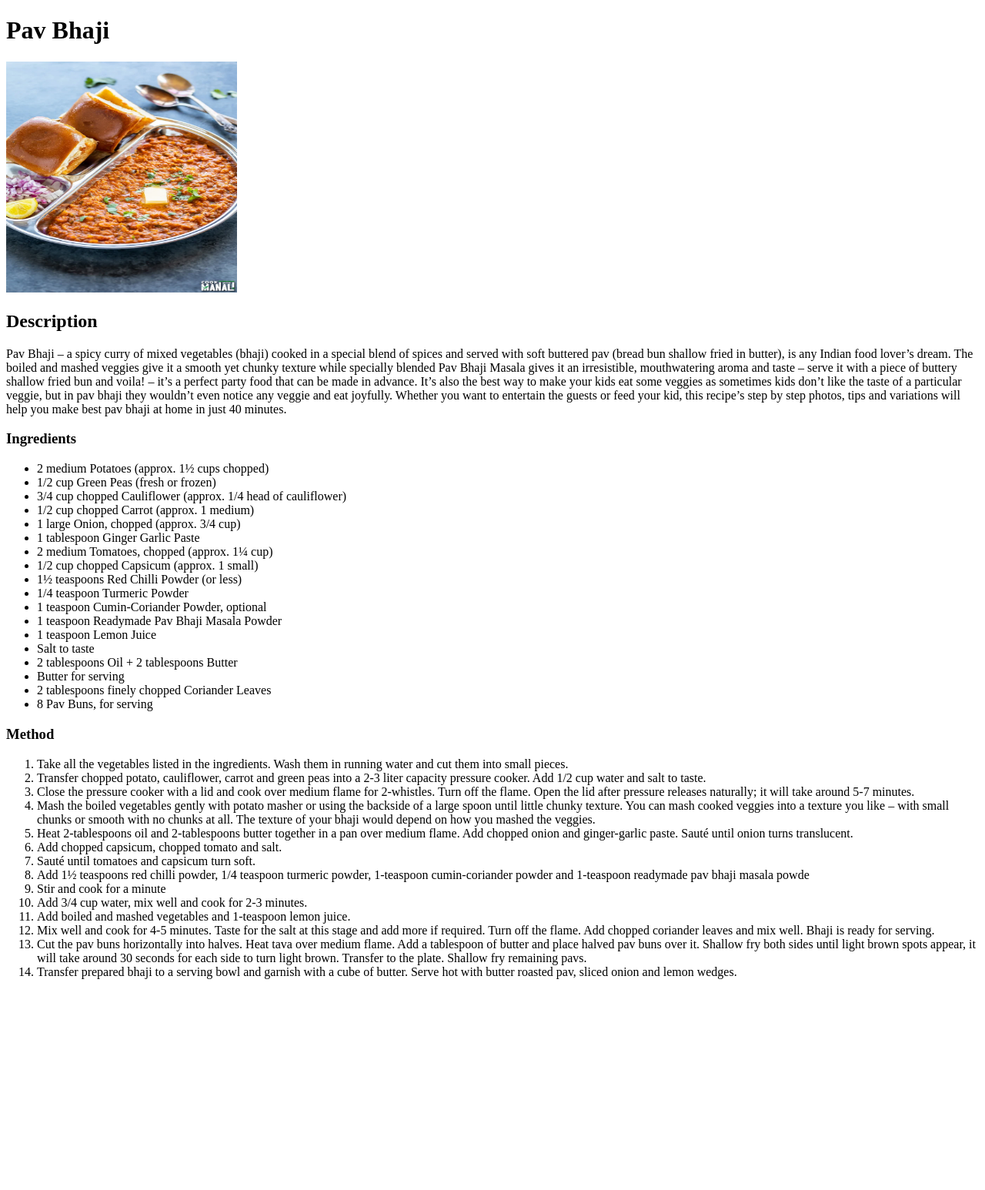
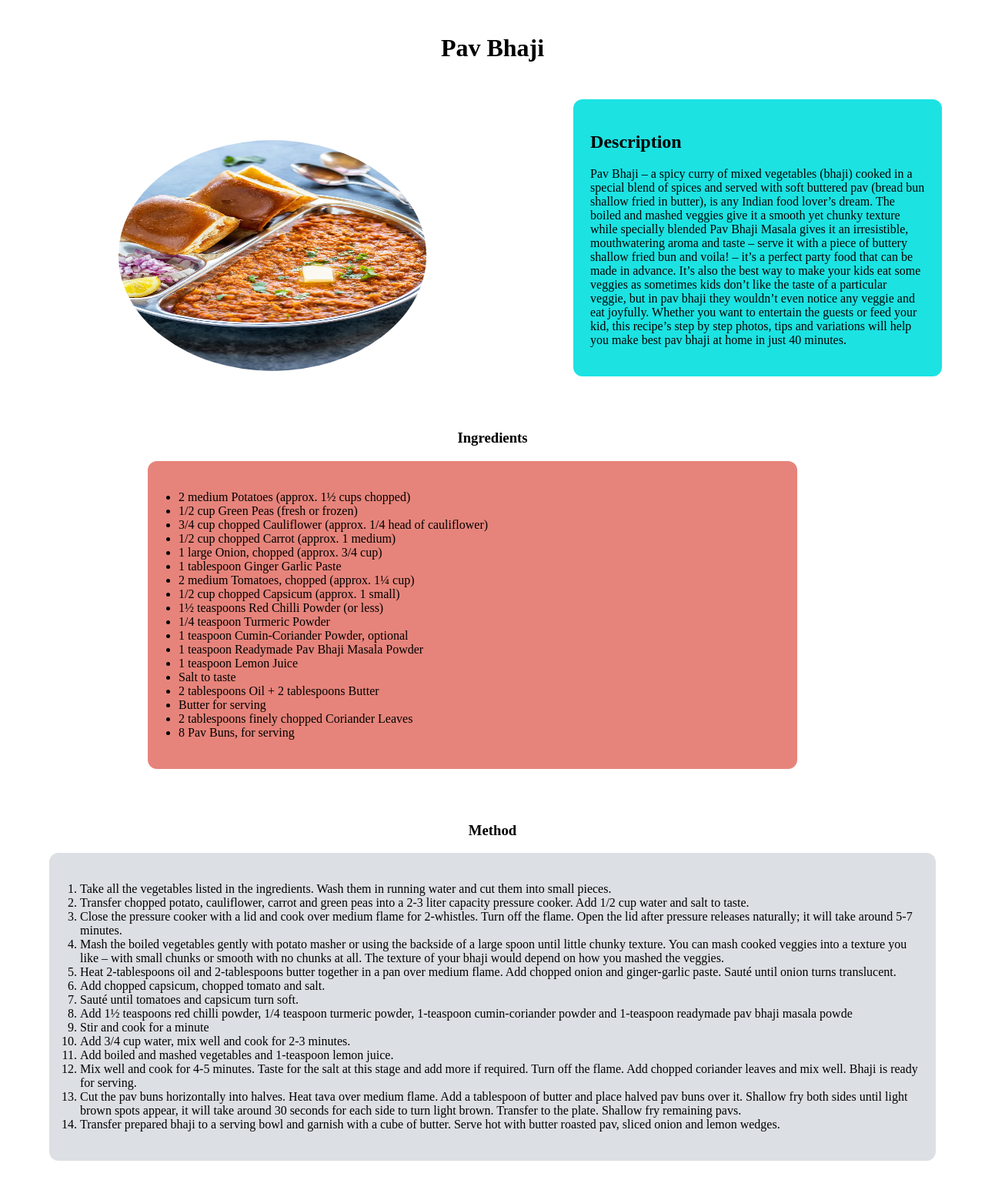
Before and after one commit to deepaagrawal668/odin-recipes, a plain HTML site: page recipes/pavbhaji.html in a window 1280 px wide. Shown: the whole page at 77% size. Before the commit the page ends 1288 px from the top, so only its background shows below. Drawn offline with Linux system fonts and the light colour scheme.

Commit message:
added css

```diff
--- a/recipes/pavbhaji.html
+++ b/recipes/pavbhaji.html
@@ -5,13 +5,22 @@
     <meta http-equiv="X-UA-Compatible" content="IE=edge">
     <meta name="viewport" content="width=device-width, initial-scale=1.0">
     <title>Pav Bhaji</title>
+    <link rel="stylesheet" href="../style.css">
 </head>
 <body>
     <h1>Pav Bhaji</h1>
+    <div class="describe">
+        <div class="left">
             <img src="../images/PavBhaji.webp" alt="Pav Bhaji" width="300px" height="300px">
+        </div>
+        <div class="right">
             <h2>Description</h2>
             <p>Pav Bhaji – a spicy curry of mixed vegetables (bhaji) cooked in a special blend of spices and served with soft buttered pav (bread bun shallow fried in butter), is any Indian food lover’s dream. The boiled and mashed veggies give it a smooth yet chunky texture while specially blended Pav Bhaji Masala gives it an irresistible, mouthwatering aroma and taste – serve it with a piece of buttery shallow fried bun and voila! – it’s a perfect party food that can be made in advance. It’s also the best way to make your kids eat some veggies as sometimes kids don’t like the taste of a particular veggie, but in pav bhaji they wouldn’t even notice any veggie and eat joyfully. Whether you want to entertain the guests or feed your kid, this recipe’s step by step photos, tips and variations will help you make best pav bhaji at home in just 40 minutes.</p>
+        </div>
+    </div>
         <h3>Ingredients</h3>
+    <div class="ingredients">
+
         <ul>
             <li>2 medium Potatoes (approx. 1½ cups chopped)</li>
             <li>1/2 cup Green Peas (fresh or frozen)</li>
@@ -32,7 +41,10 @@
             <li>2 tablespoons finely chopped Coriander Leaves</li>
             <li>8 Pav Buns, for serving</li>
         </ul>
+    </div>
     <h3>Method</h3>
+    <div class="method">
+
         <ol>
             <li>Take all the vegetables listed in the ingredients. Wash them in running water and cut them into small pieces.</li>
             <li>Transfer chopped potato, cauliflower, carrot and green peas into a 2-3 liter capacity pressure cooker. Add 1/2 cup water and salt to taste.</li>
@@ -49,5 +61,6 @@
             <li>Cut the pav buns horizontally into halves. Heat tava over medium flame. Add a tablespoon of butter and place halved pav buns over it. Shallow fry both sides until light brown spots appear, it will take around 30 seconds for each side to turn light brown. Transfer to the plate. Shallow fry remaining pavs.</li>
             <li>Transfer prepared bhaji to a serving bowl and garnish with a cube of butter. Serve hot with butter roasted pav, sliced onion and lemon wedges.</li>
         </ol>
+    </div>
 </body>
 </html>
--- /dev/null
+++ b/style.css
@@ -0,0 +1,105 @@
+@import url('https://fonts.googleapis.com/css2?family=Roboto:ital@1&display=swap');
+
+body{
+    margin: auto;
+    padding: 0;
+}
+.header{
+    display: flex;
+    justify-content: center;
+    align-items: center;
+    background-color: rgb(134, 15, 134);
+    color: white;
+    margin-top: 2%;
+    margin-left: 5%;
+    margin-right: 5%;
+    border-radius: 22px;
+    font-family: 'Roboto', sans-serif;
+}
+h1{
+    text-align: center;
+    /* background-color: rgb(228, 228, 21); */
+    padding: 22px;
+    border-radius: 12px;
+    margin: auto 5%;
+    margin-top: 22px;
+}
+.describe{
+    display: flex;
+    padding-left: 12%;
+    padding-top: 2%;
+    gap: 12%;
+    justify-content: center;
+    align-items: center;
+}
+img{
+    width: 400px;
+    border-radius: 50%;
+}
+h3{
+    text-align: center;
+}
+.ingredients, .method{
+    text-align: center;
+}
+.ingredients , .method {
+    display:-moz-inline-stack;
+    display:inline-block;
+    zoom:1;
+    *display:inline;
+    text-align: left;
+    margin: auto 5%;
+    padding-bottom: 22px;
+    padding-top: 22px;
+    padding-right: 12px;
+    border-radius: 12px;
+    margin-bottom: 50px;
+    height: 100%;
+    color: black;
+}
+.ingredients {
+    margin-left: 15%;
+    width: 65%;
+    background-color: rgb(230, 132, 123);
+}
+.method {
+    /* padding: auto; */
+
+    background-color: rgb(220, 223, 227);
+}
+
+a{
+    transition: transform 3s ease-in-out;
+    transform: translate(-50%, -100%);
+}
+.reciepe{
+    display: flex;
+}
+
+.describe .right {
+    background-color: rgb(28, 226, 226);
+    margin: auto 5%;
+    padding: 22px;
+    border-radius: 12px;
+    margin-bottom: 50px;
+}
+
+a{
+    text-decoration: none;
+}
+body > ul{
+    margin-top: 4%;
+    list-style-type: none;
+    font-size: x-large;
+    text-align: center;
+    padding-top: 4%;
+}
+body > ul li{
+    padding-top: 4%;
+
+}
+body > ul li a{
+    color: rgb(17, 8, 56);
+    font-weight: 600;
+    font-style: italic;
+}
```
Also changed, not shown: index.html (+2 -1 lines), recipes/lasagna.html (+12 -1 lines), recipes/momos.html (+12 -0 lines). Lines whose indentation alone changed are shown as unchanged.
